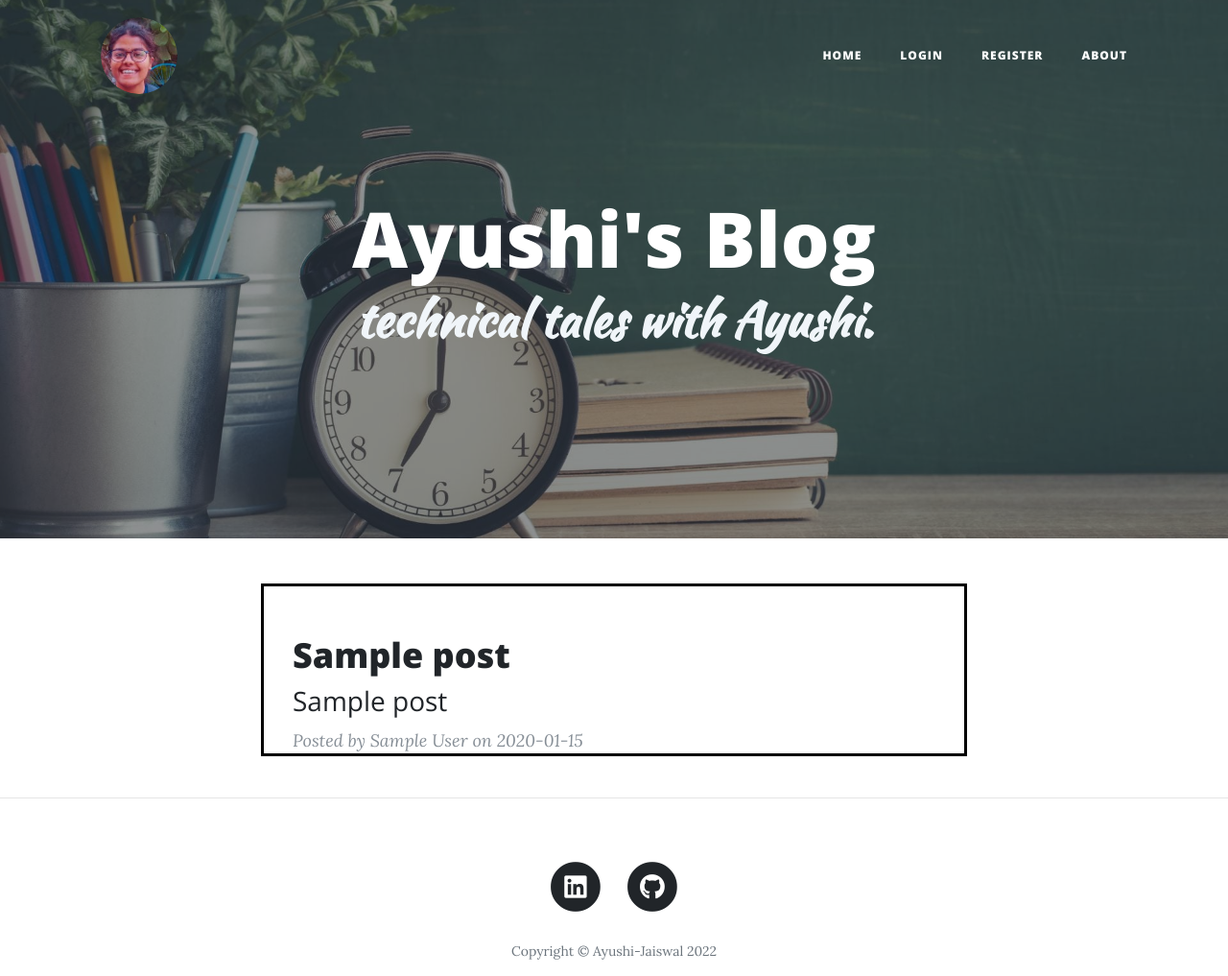
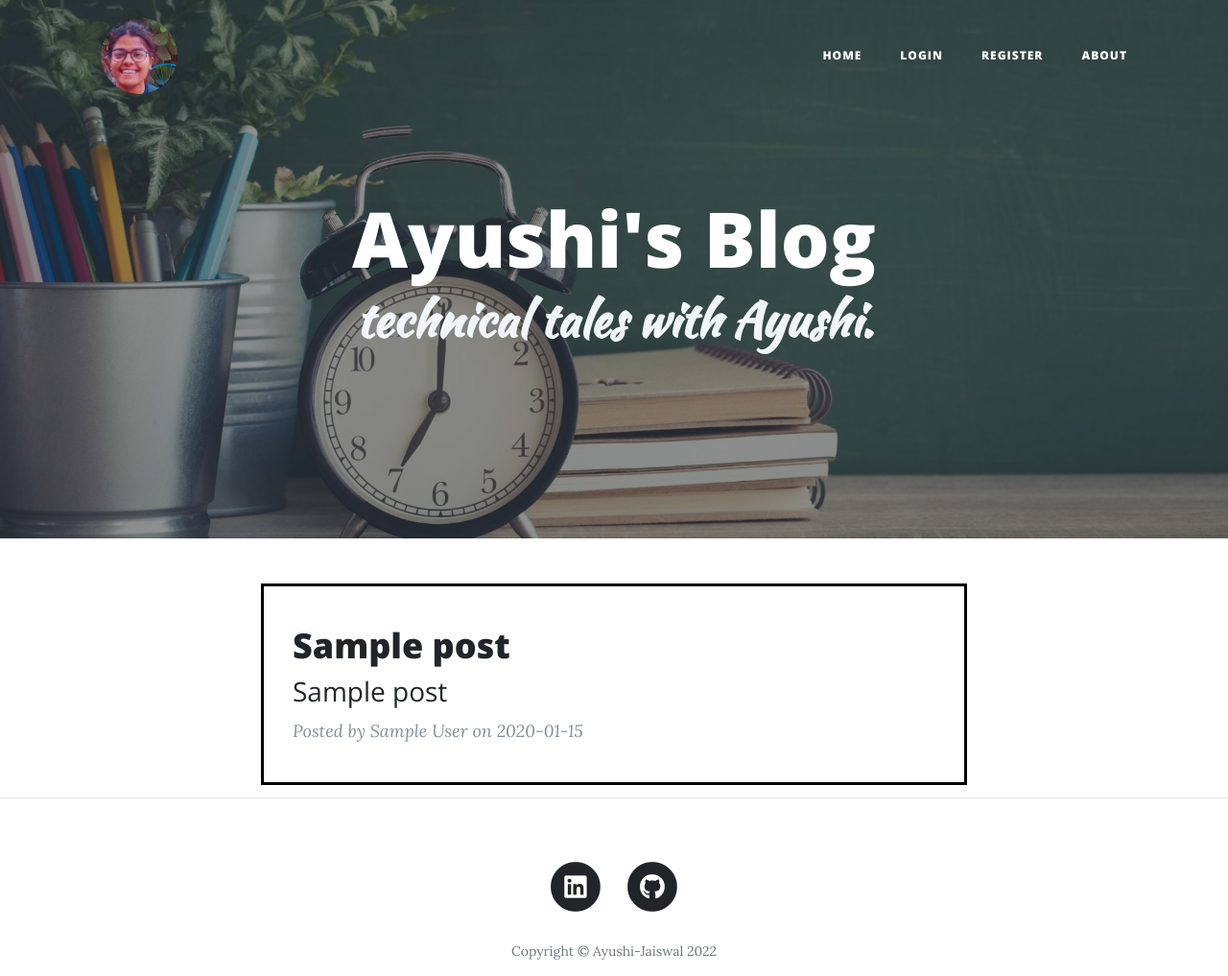
Before and after one commit to ayushi25jaiswal/ayushi-blog, a Flask app: page / in a window 1280 px wide. Shown: the top 1017 px of the page at 96% size. Run offline with Flask 2, Linux system fonts and the light colour scheme; tables that the repository leaves empty hold one stand-in row (values such as "Sample post"); some libraries are stand-ins or nearby versions; some web fonts are replaced.

Commit message:
Update index.html

```diff
--- a/templates/index.html
+++ b/templates/index.html
@@ -20,7 +20,7 @@
     <div class="row">
       <div class="col-lg-8 col-md-10 mx-auto">
         {% for post in all_posts %}
-        <div class="post-preview"  style="outline-style: solid; outline-color: black;padding-left: 30px; padding-top: 20px;">
+        <div class="post-preview"  style="outline-style: solid; outline-color: black;padding-left: 30px; padding-top: 10px;padding-bottom: 10px;">
           <a href="{{ url_for('show_post', post_id=post.id) }}">
             <h2 class="post-title">
               {{post.title}}
```
